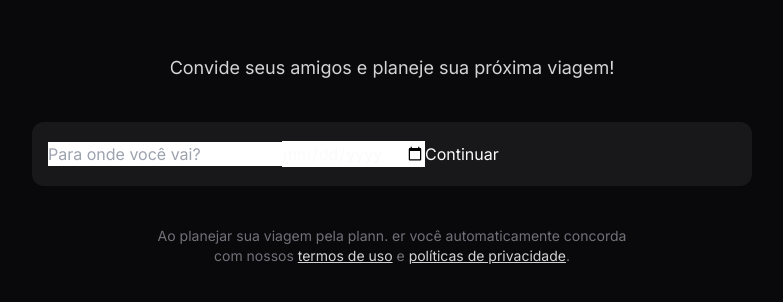
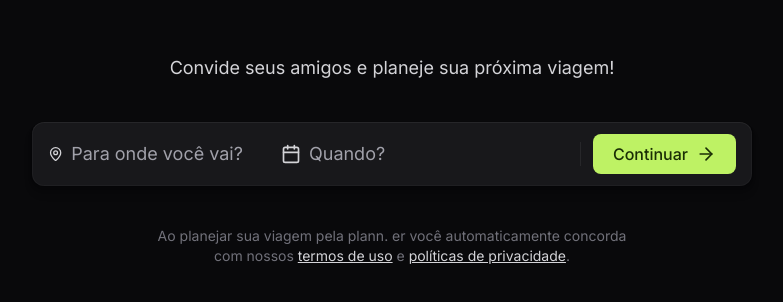
Before and after one commit to afonsodasilva1/Travel-Agency, a React (Vite) app: page / in a window 1280 px wide. Shown: the part 240-542 px from the top of the page, without its empty margins (248-1031 px from the left). Built offline with nearby package versions, Linux system fonts and the light colour scheme.

Commit message:
feat: Finish all css treatments

```diff
--- a/package.json
+++ b/package.json
@@ -10,6 +10,7 @@
     "preview": "vite preview"
   },
   "dependencies": {
+    "lucide-react": "^0.417.0",
     "react": "^18.3.1",
     "react-dom": "^18.3.1"
   },
--- a/src/App.tsx
+++ b/src/App.tsx
@@ -1,3 +1,5 @@
+import { MapPin, Calendar, ArrowRight } from 'lucide-react'
+
 export function App() {
 
   return (
@@ -6,12 +8,23 @@
 
         <p className="text-zinc-300 text-lg">Convide seus amigos e planeje sua próxima viagem!</p>
 
-        <div className="h-16 bg-zinc-900 px-4 rounded-xl flex items-center">
+        <div className="h-16 bg-zinc-900 px-4 rounded-xl flex items-center shadow-shape gap-3">
+          <div className='flex items-center gap-2 flex-1'>
+            <MapPin className='text-zinc-300 size-5' />
+            <input type="text" placeholder="Para onde você vai?" className='bg-transparent text-lg placeholder-zinc-400'/>
+          </div>
 
-          <input type="text" placeholder="Para onde você vai?" />
-          <input type="date" placeholder="Quando?" />
+          <div className='flex items-center gap-2'>
+            <Calendar className='size-5 text-zinc-300' />
+            <input type="text" placeholder="Quando?" className='bg-transparent text-lg placeholder-zinc-400' />
+          </div>
 
-          <button>Continuar</button>
+          <div className='w-px h-6 bg-zinc-800' />
+
+          <button className='bg-lime-300 text-lime-950 rounded-lg px-5 py-2 font-medium flex items-center gap-2 hover:bg-lime-500'>
+            Continuar
+            <ArrowRight className='size-5'/>
+          </button>
         </div>
 
         <p className="text-sm text-zinc-500">
```
Also changed, not shown: 1 other file (tests, documents, lock files or other folders).
